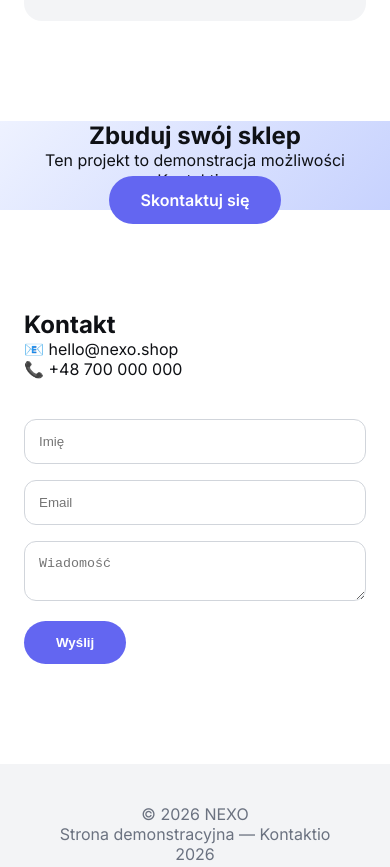
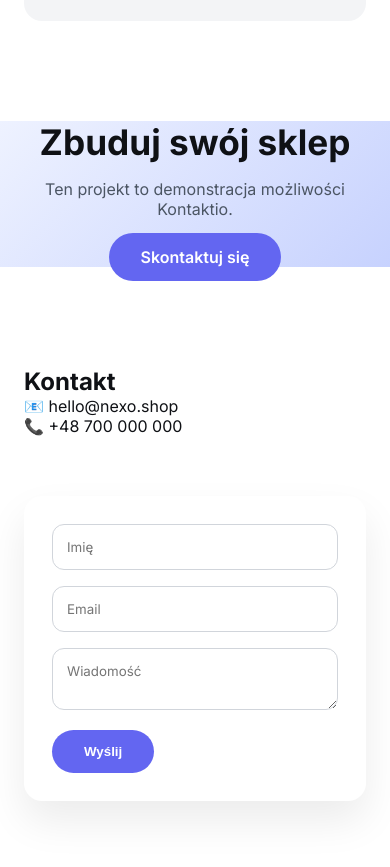
Before and after one commit to kontaktio-demo/ecommerce, a plain HTML site: page index.html in a window 390 px wide. Shown: the part 4040-4907 px from the top of the page. Drawn offline with Linux system fonts and the light colour scheme.

Commit message:
Update styles.css

```diff
--- a/styles.css
+++ b/styles.css
@@ -252,4 +252,70 @@ body {
   .hero-text h1 {
     font-size: 2.6rem;
   }
+  /* ===== CTA FIX ===== */
+.cta {
+  background: linear-gradient(135deg, #eef2ff, #c7d2fe);
 }
+
+.cta-inner {
+  max-width: 700px;
+  margin: 0 auto;
+  text-align: center;
+}
+
+.cta-inner h2 {
+  font-size: 2.2rem;
+  margin-bottom: 16px;
+}
+
+.cta-inner p {
+  margin-bottom: 28px;
+  color: #4b5563;
+}
+
+/* ===== CONTACT FIX ===== */
+.contact-grid {
+  display: grid;
+  grid-template-columns: 1fr 1fr;
+  gap: 60px;
+  align-items: center;
+}
+
+.contact-info h2 {
+  font-size: 2rem;
+  margin-bottom: 16px;
+}
+
+.contact-info p {
+  margin-bottom: 10px;
+  color: var(--muted);
+  font-size: 1rem;
+}
+
+.contact-form {
+  background: #ffffff;
+  padding: 40px;
+  border-radius: 18px;
+  box-shadow: var(--shadow);
+}
+
+.contact-form input,
+.contact-form textarea {
+  width: 100%;
+  padding: 14px;
+  margin-bottom: 16px;
+  border-radius: 12px;
+  border: 1px solid #d1d5db;
+  font-family: inherit;
+}
+
+/* ===== RESPONSIVE FIX ===== */
+@media (max-width: 900px) {
+  .contact-grid {
+    grid-template-columns: 1fr;
+  }
+
+  .contact-form {
+    padding: 28px;
+  }
+}
```
